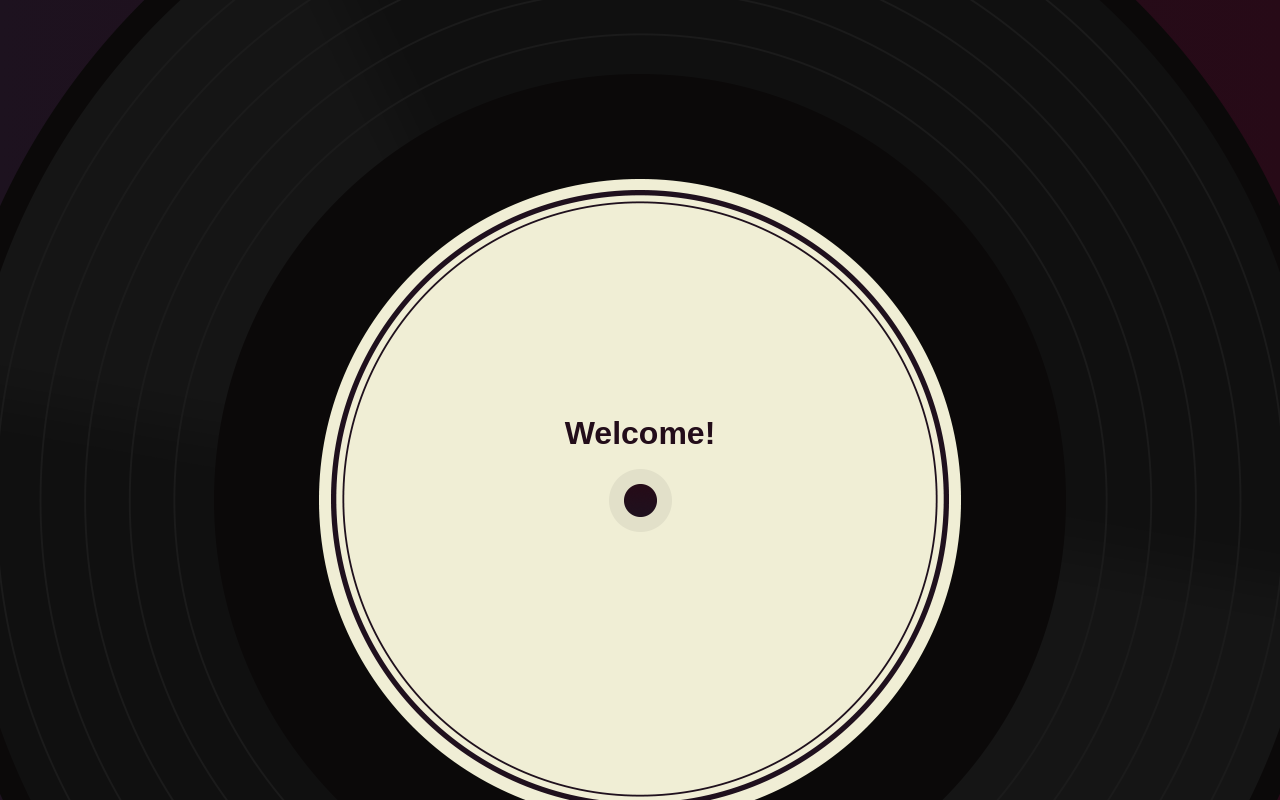
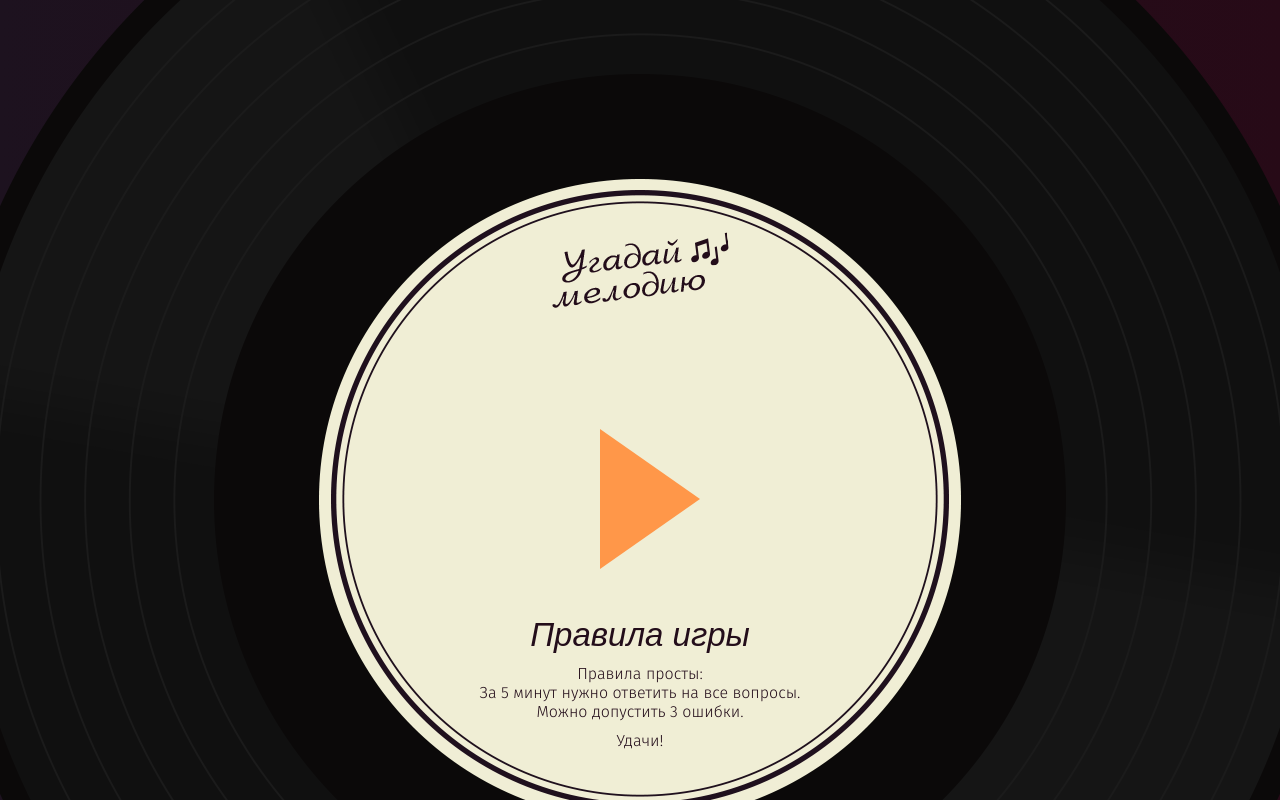
Before and after one commit to Funky-Juice/59949-guess-melody-2, a React app: page / in a window 1280 px wide. Shown: the top 800 px of the page. Built offline with nearby package versions, Linux system fonts and the light colour scheme.

Commit message:
доработал экран приветствия

```diff
--- a/src/components/welcome-screen/welcome-screen.jsx
+++ b/src/components/welcome-screen/welcome-screen.jsx
@@ -1,6 +1,16 @@
 const WelcomeScreen = () => {
-  return <section className="welcome-screen">
-    <h1>Welcome!</h1>
+  return <section className="welcome">
+    <div className="welcome__logo">
+      <img src="img/melody-logo.png" alt="Угадай мелодию" width="186" height="83"/>
+    </div>
+    <button className="welcome__button"><span className="visually-hidden">Начать игру</span></button>
+    <h2 className="welcome__rules-title">Правила игры</h2>
+    <p className="welcome__text">Правила просты:</p>
+    <ul className="welcome__rules-list">
+      <li>За 5 минут нужно ответить на все вопросы.</li>
+      <li>Можно допустить 3 ошибки.</li>
+    </ul>
+    <p className="welcome__text">Удачи!</p>
   </section>;
 };
 
```
